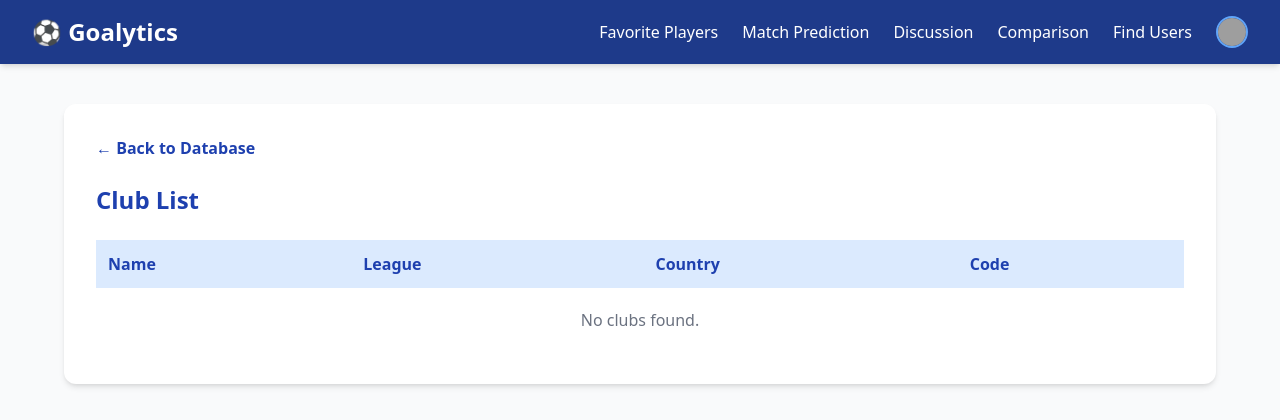
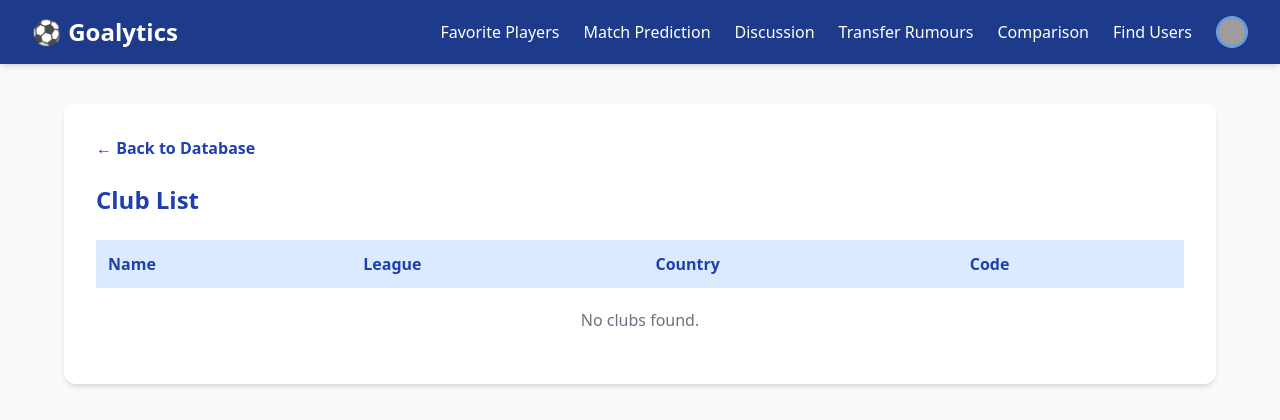
Before and after one commit to pbp-kelompok-B04/goalytics, a Django app: page /data/clubs/ in a window 1280 px wide. Shown: the top 420 px of the page. Run offline with Django 5.2, Linux system fonts and the light colour scheme; the visitor is signed in with stand-in values (Sample User, id 1); data that the repository does not hold is empty; some libraries are stand-ins or nearby versions; grey boxes are pictures that could not be loaded.

Commit message:
Edit Navbar

```diff
--- a/templates/navbar.html
+++ b/templates/navbar.html
@@ -15,6 +15,7 @@
         <a href="{% url 'favorite_player:favorite_list' %}" class="hover:text-blue-300 transition">Favorite Players</a>
         <a href="#" class="hover:text-blue-300 transition">Match Prediction</a>
         <a href="{% url 'forum_home' %}" class="hover:text-blue-300 transition">Discussion</a>
+        <a href="{% url 'transfer_rumour:list' %}" class="hover:text-blue-300 transition">Transfer Rumours</a>
         <a href="{% url 'comparison' %}" class="hover:text-blue-300 transition">Comparison</a>
 
         {% if user.is_authenticated %}
@@ -68,6 +69,7 @@
     <a href="{% url 'favorite_player:favorite_list' %}" class="block px-4 py-2 hover:bg-blue-700">Favorite Players</a>
     <a href="#" class="block px-4 py-2 hover:bg-blue-700">Match Prediction</a>
     <a href="{% url 'forum_home' %}" class="block px-4 py-2 hover:bg-blue-700">Discussion</a>
+    <a href="{% url 'transfer_rumour:list' %}" class="block px-4 py-2 hover:bg-blue-700">Transfer Rumours</a>
     <a href="{% url 'comparison' %}" class="block px-4 py-2 hover:bg-blue-700">Comparison</a>
 
     {% if user.is_authenticated %}
```
